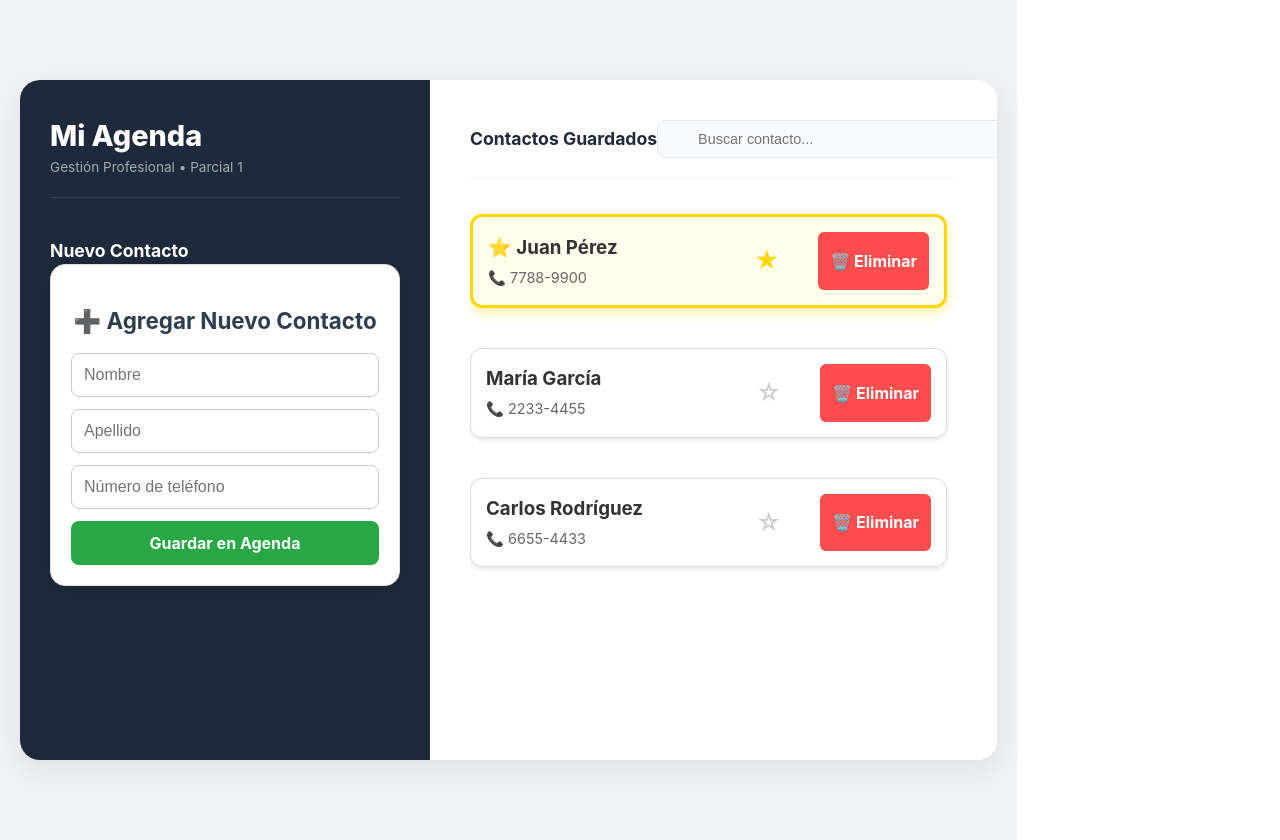
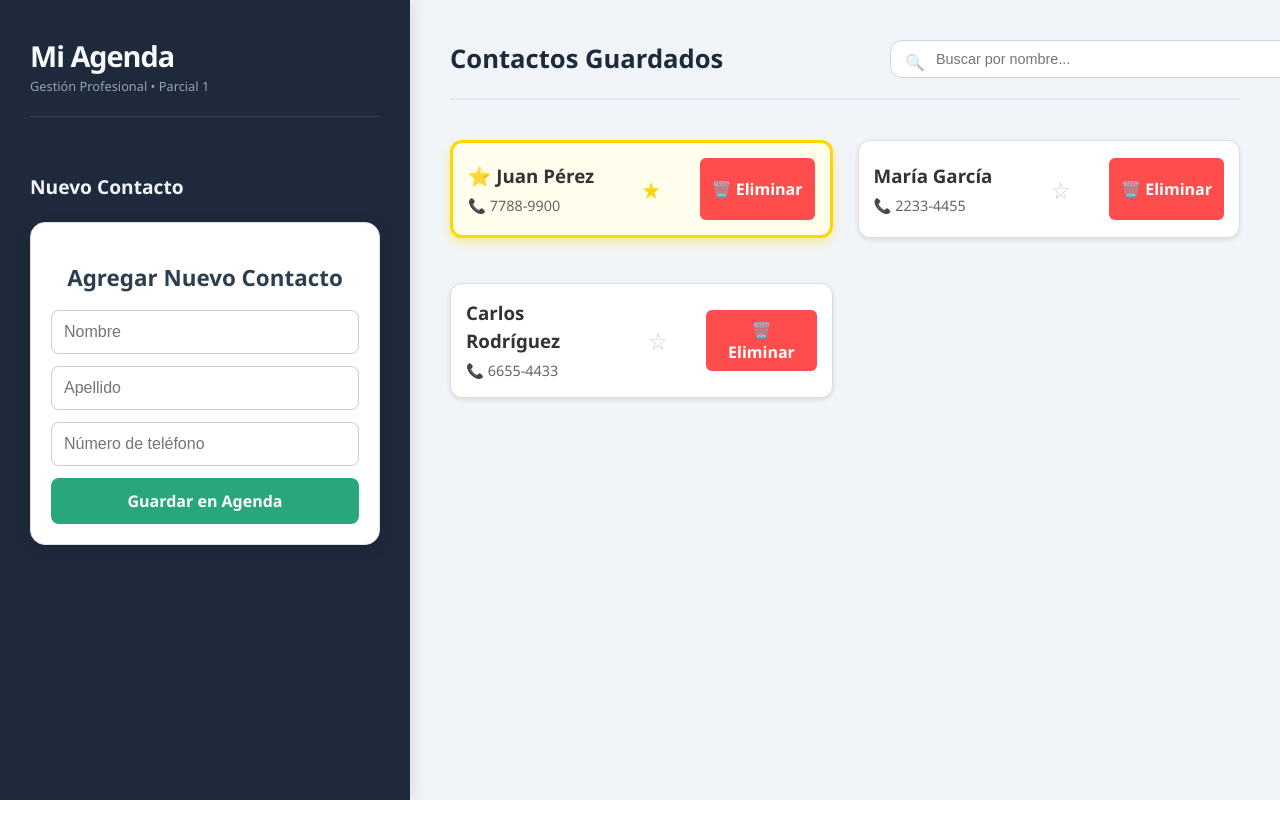
Before and after one commit to El-tio-oto/Parcial01-Multiplataforma-Laboratorio, a React (Vite) app in the folder Desafio01-Multiplataforma/: page / in a window 1280 px wide. After the commit the page ends 800 px from the top, so only its background shows below. Built offline with nearby package versions, Linux system fonts and the light colour scheme.

Commit message:
Cambios Agregados
Se vuelve a intentar configurar el tamaño debido a inconvenientes presnetados, que no se ocupaba el tamaño de la pagina , s eelimina un icono innecesario

```diff
--- a/Desafio01-Multiplataforma/src/AddContactForm.jsx
+++ b/Desafio01-Multiplataforma/src/AddContactForm.jsx
@@ -16,7 +16,7 @@ const AddContactForm = () => {
 
     return (
         <section style={styles.container}>
-            <h2 style={styles.title}>➕ Agregar Nuevo Contacto</h2>
+            <h2 style={styles.title}> Agregar Nuevo Contacto</h2>
             <form onSubmit={handleSubmit} style={styles.form}>
                 <input
                     type="text"
@@ -62,7 +62,7 @@ const styles = {
     form: { display: 'flex', flexDirection: 'column', gap: '12px' },
     input: { padding: '12px', borderRadius: '8px', border: '1px solid #ccc', fontSize: '1rem' },
     button: {
-        backgroundColor: '#28a745',
+        backgroundColor: '#28a77b',
         color: 'white',
         padding: '12px',
         border: 'none',
--- a/Desafio01-Multiplataforma/src/App.jsx
+++ b/Desafio01-Multiplataforma/src/App.jsx
@@ -6,49 +6,52 @@ import contactsData from './contacts.json';
 function App() {
   const [searchTerm, setSearchTerm] = useState("");
 
-  // Lógica del buscador
+  // Filtra los contactos por nombre mientras escribes
   const filteredContacts = contactsData.filter(contact =>
-    `${contact.nombre} ${contact.apellido}`.toLowerCase().includes(searchTerm.toLowerCase())
+    contact.nombre.toLowerCase().includes(searchTerm.toLowerCase())
   );
 
   return (
-    <div style={styles.pageWrapper}>
-      <div style={styles.mainLayout}>
+    <div style={styles.appContainer}>
+      <div style={styles.mainWrapper}>
 
-        {/* BARRA LATERAL IZQUIERDA: FORMULARIO */}
+        {/* PANEL IZQUIERDO: CONTROL */}
         <aside style={styles.sidebar}>
-          <header style={styles.sidebarHeader}>
-            <h1 style={styles.title}> Mi Agenda</h1>
-            <p style={styles.subtitle}>Gestión Profesional • Parcial 1</p>
-          </header>
+          <div style={styles.sidebarHeader}>
+            <h1 style={styles.brandTitle}>Mi Agenda</h1>
+            <p style={styles.brandStatus}>Gestión Profesional • Parcial 1</p>
+          </div>
 
           <div style={styles.formContainer}>
-            <h2 style={styles.sectionTitle}>Nuevo Contacto</h2>
+            <h2 style={styles.sidebarHeading}>Nuevo Contacto</h2>
             <AddContactForm />
           </div>
         </aside>
 
-        {/* CONTENIDO PRINCIPAL DERECHA: BUSCADOR Y LISTA */}
-        <main style={styles.mainContent}>
-          <div style={styles.topBar}>
-            <h2 style={styles.sectionTitle}>Contactos Guardados</h2>
-            <div style={styles.searchWrapper}>
+        {/* PANEL DERECHO: DATOS */}
+        <main style={styles.contentArea}>
+          <div style={styles.topNavigation}>
+            <h2 style={styles.mainHeading}>Contactos Guardados</h2>
+
+            <div style={styles.searchBox}>
+              <span style={styles.searchIcon}>🔍</span>
               <input
                 type="text"
-                placeholder="Buscar contacto..."
+                placeholder="Buscar por nombre..."
                 style={styles.searchInput}
+                value={searchTerm}
                 onChange={(e) => setSearchTerm(e.target.value)}
               />
             </div>
           </div>
 
-          <div style={styles.listGrid}>
+          <div style={styles.contactsGrid}>
             {filteredContacts.length > 0 ? (
               filteredContacts.map((c) => (
                 <Contact key={c.id} contact={c} />
               ))
             ) : (
-              <p style={styles.noResults}>No se encontraron contactos.</p>
+              <p style={styles.emptyMsg}>No hay contactos que coincidan con la búsqueda.</p>
             )}
           </div>
         </main>
@@ -59,75 +62,69 @@ function App() {
 }
 
 const styles = {
-  pageWrapper: {
-    backgroundColor: '#f0f2f5',
-    minHeight: '100vh',
+  appContainer: {
+    backgroundColor: '#ffffff',
+    height: '100vh',
+    width: '100vw',
     display: 'flex',
-    alignItems: 'center',
-    justifyContent: 'center',
-    padding: '20px',
-    fontFamily: "'Inter', sans-serif"
+    overflow: 'hidden',
+    fontFamily: "'Segoe UI', Tahoma, Geneva, Verdana, sans-serif"
   },
-  mainLayout: {
-    maxWidth: '1200px',
+  mainWrapper: {
+    display: 'flex',
     width: '100%',
-    height: '85vh',
-    backgroundColor: '#ffffff',
-    borderRadius: '20px',
-    boxShadow: '0 10px 30px rgba(0,0,0,0.08)',
-    display: 'flex',
-    overflow: 'hidden'
+    height: '100%'
   },
   sidebar: {
     width: '350px',
     backgroundColor: '#1e293b',
-    color: 'white',
-    padding: '40px 30px',
+    color: '#f8fafc',
     display: 'flex',
     flexDirection: 'column',
-    gap: '30px'
+    padding: '40px 30px',
+    boxShadow: '4px 0 15px rgba(0,0,0,0.1)',
+    zIndex: 10
   },
-  sidebarHeader: { borderBottom: '1px solid rgba(255,255,255,0.1)', paddingBottom: '20px' },
-  title: { margin: 0, fontSize: '1.8rem', fontWeight: '800' },
-  subtitle: { margin: '5px 0 0', fontSize: '0.85rem', opacity: 0.6 },
-  formContainer: { marginTop: '10px' },
-  sectionTitle: { fontSize: '1.1rem', fontWeight: '700', color: 'inherit', margin: 0 },
+  sidebarHeader: { marginBottom: '40px', borderBottom: '1px solid #334155', paddingBottom: '20px' },
+  brandTitle: { margin: 0, fontSize: '1.8rem', fontWeight: '800', letterSpacing: '-1px' },
+  brandStatus: { margin: '5px 0 0', fontSize: '0.8rem', color: '#94a3b8' },
+  sidebarHeading: { fontSize: '1.2rem', marginBottom: '20px', color: '#f1f5f9' },
 
-  mainContent: {
+  contentArea: {
     flex: 1,
+    backgroundColor: '#f1f5f9',
     padding: '40px',
     display: 'flex',
     flexDirection: 'column',
-    gap: '25px',
-    backgroundColor: '#ffffff'
+    overflowY: 'auto'
   },
-  topBar: {
+  topNavigation: {
     display: 'flex',
     justifyContent: 'space-between',
     alignItems: 'center',
+    marginBottom: '30px',
     paddingBottom: '20px',
-    borderBottom: '1px solid #f1f5f9',
-    color: '#1e293b'
+    borderBottom: '2px solid #e2e8f0'
   },
-  searchWrapper: { position: 'relative', width: '300px' },
-  searchIcon: { position: 'absolute', left: '12px', top: '10px', opacity: 0.4 },
+  mainHeading: { color: '#1e293b', fontSize: '1.6rem', margin: 0, fontWeight: '700' },
+  searchBox: { position: 'relative', width: '350px' },
+  searchIcon: { position: 'absolute', left: '15px', top: '10px', opacity: 0.4 },
   searchInput: {
     width: '100%',
-    padding: '10px 15px 10px 40px',
-    borderRadius: '10px',
-    border: '1px solid #e2e8f0',
-    backgroundColor: '#f8fafc',
+    padding: '10px 15px 10px 45px',
+    borderRadius: '12px',
+    border: '1px solid #cbd5e1',
+    backgroundColor: '#ffffff',
+    fontSize: '0.9rem',
     outline: 'none',
-    fontSize: '0.9rem'
+    transition: 'all 0.2s'
   },
-  listGrid: {
+  contactsGrid: {
     display: 'grid',
-    gridTemplateColumns: 'repeat(auto-fill, minmax(280px, 1fr))',
-    gap: '20px',
-    overflowY: 'auto',
-    paddingRight: '10px'
+    gridTemplateColumns: 'repeat(auto-fill, minmax(320px, 1fr))',
+    gap: '25px'
   },
-  noResults: { textAlign: 'center', color: '#64748b', marginTop: '40px' }
+  emptyMsg: { color: '#64748b', textAlign: 'center', gridColumn: '1/-1', marginTop: '50px' }
 };
 
 export default App;
```
